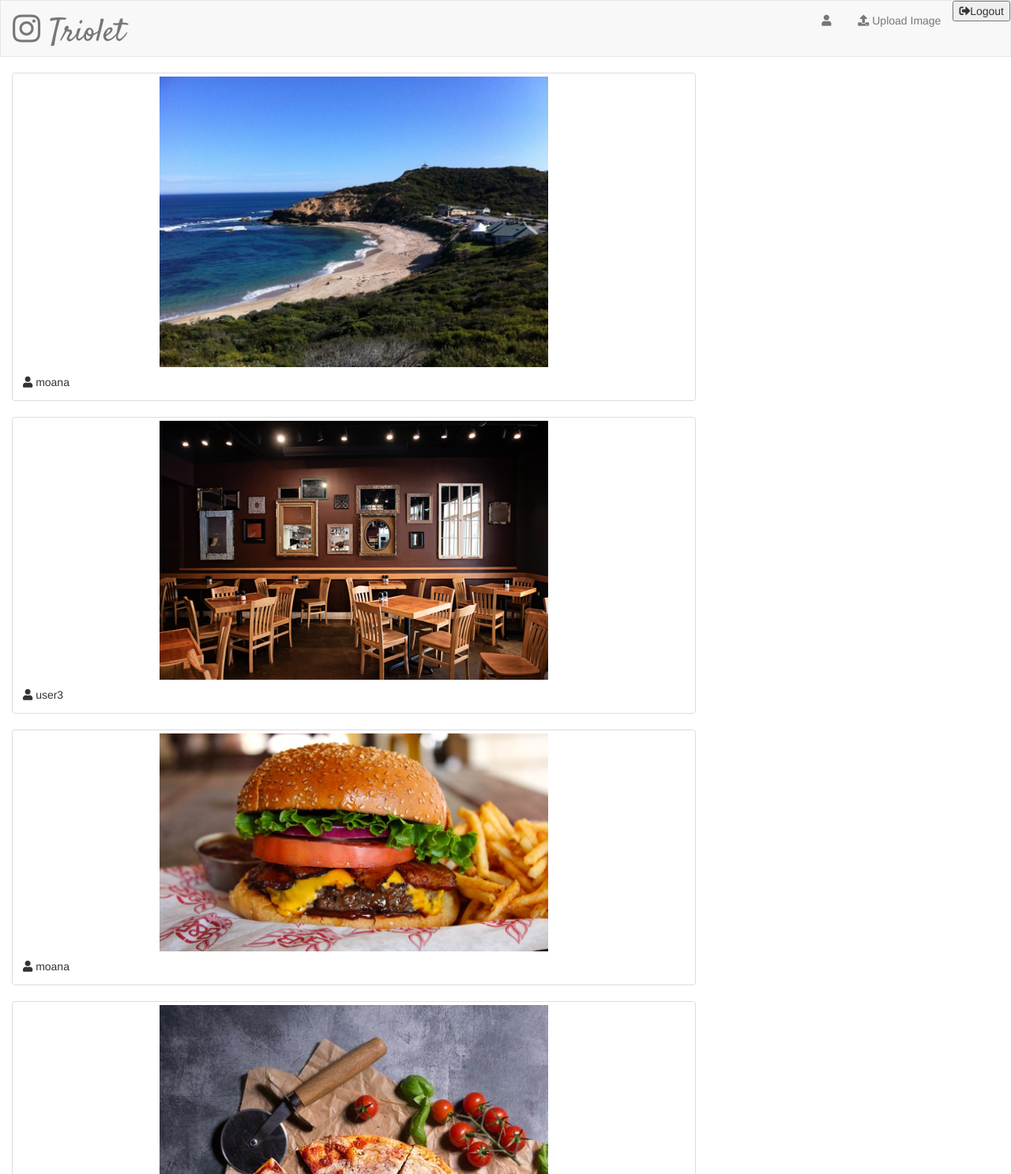
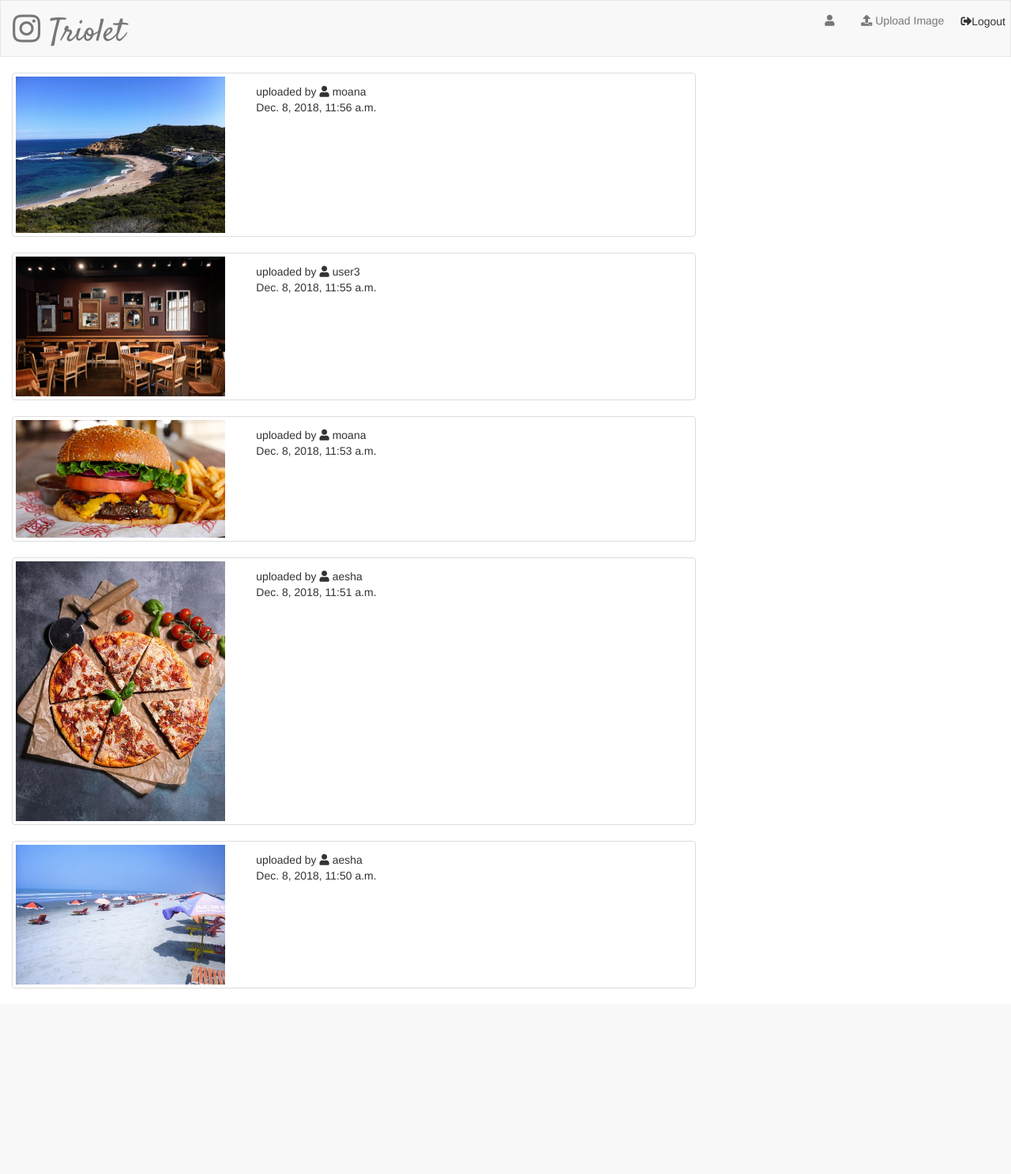
Before and after one commit to afrida67/Django-photo-uploading-website, a Django app: page /gallery/ in a window 1280 px wide. Shown: the top 1487 px of the page at 79% size. After the commit the page ends 1252 px from the top, so only its background shows below. Run offline with Django 3.2, Linux system fonts and the light colour scheme; data comes from the database, SQL or seed files in the repository; both versions use the stored data as it was after the commit; some libraries are stand-ins or nearby versions.

Commit message:
style changed

```diff
--- a/gallery/static/gallery/style.css
+++ b/gallery/static/gallery/style.css
@@ -17,6 +17,71 @@
 }
 .deleteB{
     position: relative;
-    top: -100px;
-    left: 435px;
+    top: -120px;
+    margin-left: 110px;
+    left: 330px;
 }
+
+button, input, select, textarea {
+    background-color: Transparent;
+    background-repeat:no-repeat;
+    border: none;
+    cursor:pointer;
+    overflow: hidden;
+    outline:none;
+    position: relative;
+    top:15px;
+    color: inherit;
+}
+
+
+
+.albums{
+    display: grid;
+    grid-template-columns: 1fr 1fr 1fr;
+    grid-gap: 30px;
+}
+
+.album{
+    padding: 10px;
+
+    position: relative;
+    padding-bottom: 40px;
+}
+
+.album h2{
+    font-size: 1.2em;
+}
+
+.album .uploader{
+    padding: 10px;
+    background: #00dba0;
+    position: absolute;
+    right: 0;
+    bottom: 0;
+    margin: 0;
+    color: #0f121f;
+}
+
+.album-detail .album{
+    padding: 0;
+}
+
+.album-detail  .album img{
+    max-width: 100%;
+}
+
+.album-detail .album h4{
+    text-align: left;
+}
+.album-detail .album h5{
+    text-align: center;
+}
+.album-detail .album h6{
+    text-align: center;
+}
+
+.like{
+    position: relative;
+    top:-50px;
+}
--- a/gallery/templates/gallery/base.html
+++ b/gallery/templates/gallery/base.html
@@ -4,7 +4,7 @@
     <meta charset="utf-8" />
     <meta http-equiv="X-UA-Compatible" content="IE=edge">
     <meta name="viewport" content="width=device-width, initial-scale=1">
-    <title>{% block title%}Triplet{% endblock %}</title>
+    <title>{% block title%} Triolet{% endblock %}</title>
     {% load staticfiles %}
     <meta name="viewport" content="width=device-width, initial-scale=1">
     <link rel="stylesheet" href="https://maxcdn.bootstrapcdn.com/bootstrap/3.3.7/css/bootstrap.min.css">
@@ -45,13 +45,16 @@
                         </li>
 
                         <li class="">
+
                             <form class="logout-link" action="{% url 'accounts:logout' %}" method="post">
                          <!--whenever post method use csrf for security purpose-->
                             {% csrf_token %}
-                          <button type="submit"><span class="fas fa-sign-out-alt" aria-hidden="true"></span>Logout</button>
+                          <button type="submit" class="button"><span class="fas fa-sign-out-alt" aria-hidden="true"></span>Logout</button>
 
                          </form>
+
                     </li>
+
                 </ul>
             </div>
 
--- a/gallery/templates/gallery/index.html
+++ b/gallery/templates/gallery/index.html
@@ -6,18 +6,18 @@
    {% for album in all_photos%}
 
    <div class="thumbnail">
-
+ <div class="albums">
       <a href="{% url 'gallery:detail' album.id %}">
       <img src="{{ album.photo.url }}" class="img-responsive" height="442" width="492">
       </a>
-
       <div class="caption">
-          <span class="fas fa-user" aria-hidden="true"></span>&nbsp;{{  album.uploader.username }}
+         uploaded by <span class="fas fa-user" aria-hidden="true"></span>&nbsp;{{  album.uploader.username }}
+         <p>{{ album.date }}</p>
          <a href="{% url 'gallery:detail' album.id %}"></a>
       </div>
 
    </div>
-
+   </div>
    {% endfor %}
 </div>
 {% endblock %}
--- a/gallery/templates/gallery/upload.html
+++ b/gallery/templates/gallery/upload.html
@@ -2,7 +2,7 @@
 
 {% block content %}
     <div class="create-photo">
-        <h2>Upload a new Photo</h2>
+        <h2 style="color:#000;">Upload a new Photo</h2>
           <form class="site-form" action="{% url 'gallery:create' %}" method="post" enctype="multipart/form-data">
              {% csrf_token %}
             {{ form }}
--- a/templates/layout_base.html
+++ b/templates/layout_base.html
@@ -2,7 +2,7 @@
 <html>
     <head>
         <meta charset="utf-8">
-        <title>Django Photo Website</title>
+        <title>Triolet</title>
         <link rel="stylesheet" href="{% static 'styles.css' %}">
     </head>
     <body>
```
Also changed, not shown: gallery/templates/gallery/detail.html (+20 -16 lines), README.md, db.sqlite3, gallery/migrations/0008_comment.py (added), gallery/migrations/0009_auto_20181208_1521.py (added), gallery/models.py (line endings or trailing spaces), media/45c47bdd_z.jpg (added), media/MT-SMYRNA.jpg (added), media/One-Pot-Chicken-Parmesan-Pasta-feat.jpg (deleted), media/SteaknEggs26-thumb-596x350-329015.jpg (deleted), media/SteaknEggs26-thumb-596x350-329015_0f7uIl4.jpg (deleted), media/coxs-bazar-trip.jpg (added), media/vns-pizza-margherita-7b_grande_XXoWA9v.jpg (deleted), media/vns-pizza-margherita-7b_grande_dfPOGIS.jpg (deleted).
